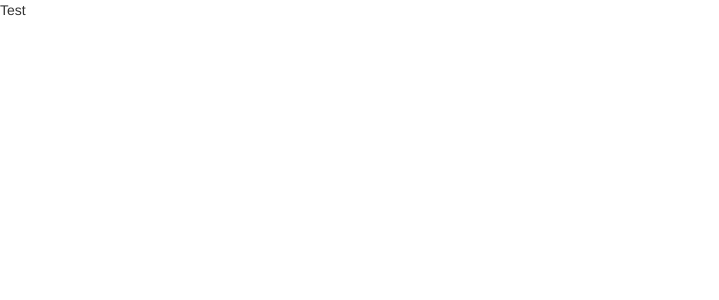
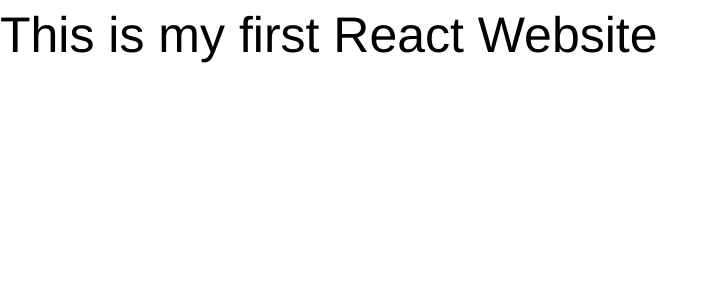
Before and after one commit to alexjivov/First-React-Website, a React (Create React App) app in the folder first-react-website/: page / in a window 1280 px wide. Shown: the top 300 px of the page, without its empty margins (0-719 px from the left). Built offline with nearby package versions, Linux system fonts and the light colour scheme.

Commit message:
gulp minify process working. building out of header components started

```diff
--- a/first-react-website/package.json
+++ b/first-react-website/package.json
@@ -3,15 +3,18 @@
   "version": "0.1.0",
   "private": true,
   "dependencies": {
+    "gulp": "^3.9.1",
     "gulp-changed": "^3.2.0",
     "gulp-clean-css": "^3.10.0",
     "gulp-rename": "^1.4.0",
     "gulp-sass": "^4.0.1",
     "gulp-uglify": "^3.0.1",
+    "npm": "^6.4.0",
     "react": "^16.4.2",
     "react-dom": "^16.4.2",
     "react-scripts": "1.1.5",
-    "sass": "^1.13.0"
+    "sass": "^1.13.0",
+    "yarn": "^1.9.4"
   },
   "scripts": {
     "start": "react-scripts start",
--- a/first-react-website/src/App.js
+++ b/first-react-website/src/App.js
@@ -1,10 +1,11 @@
 import React, { Component } from 'react';
+import './Assets/css/default.min.css';
 
 class App extends Component {
   render() {
     return (
       <div className="App">
-       Test
+       This is my first React Website
        </div>
     );
   }
--- /dev/null
+++ b/first-react-website/src/Assets/css/default.min.css
@@ -0,0 +1 @@
+body{font-size:50px;color:#000}body a{color:#000}
--- /dev/null
+++ b/first-react-website/src/Assets/scss/default.scss
@@ -0,0 +1,9 @@
+body{
+    font-size:50px;
+    color: black;
+
+    a {
+        color: black;
+    }
+
+}
```
Also changed, not shown: first-react-website/gulpfile.js (+9 -8 lines), first-react-website/src/Components/headerComponent/header.js (added), 1 other file (tests, documents, lock files or other folders).
